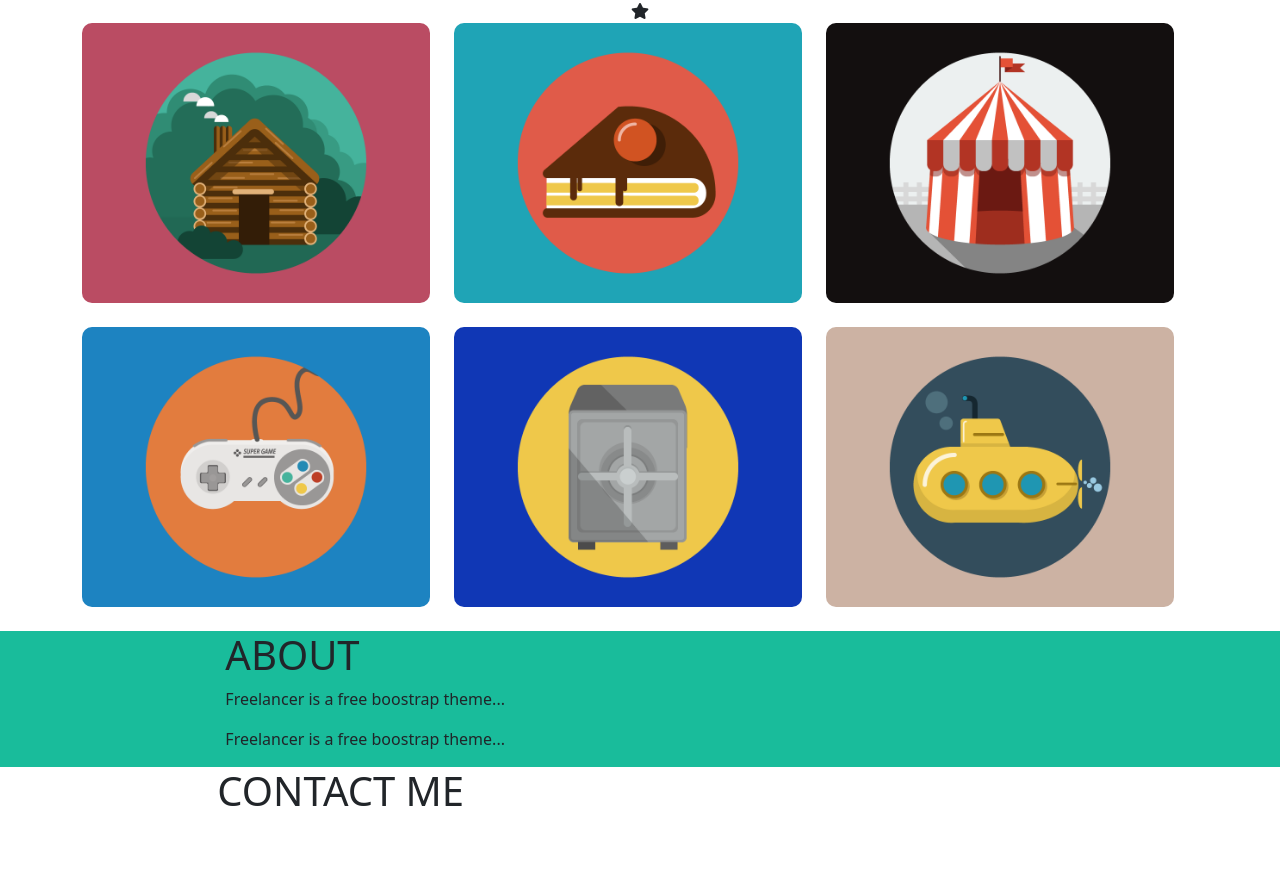
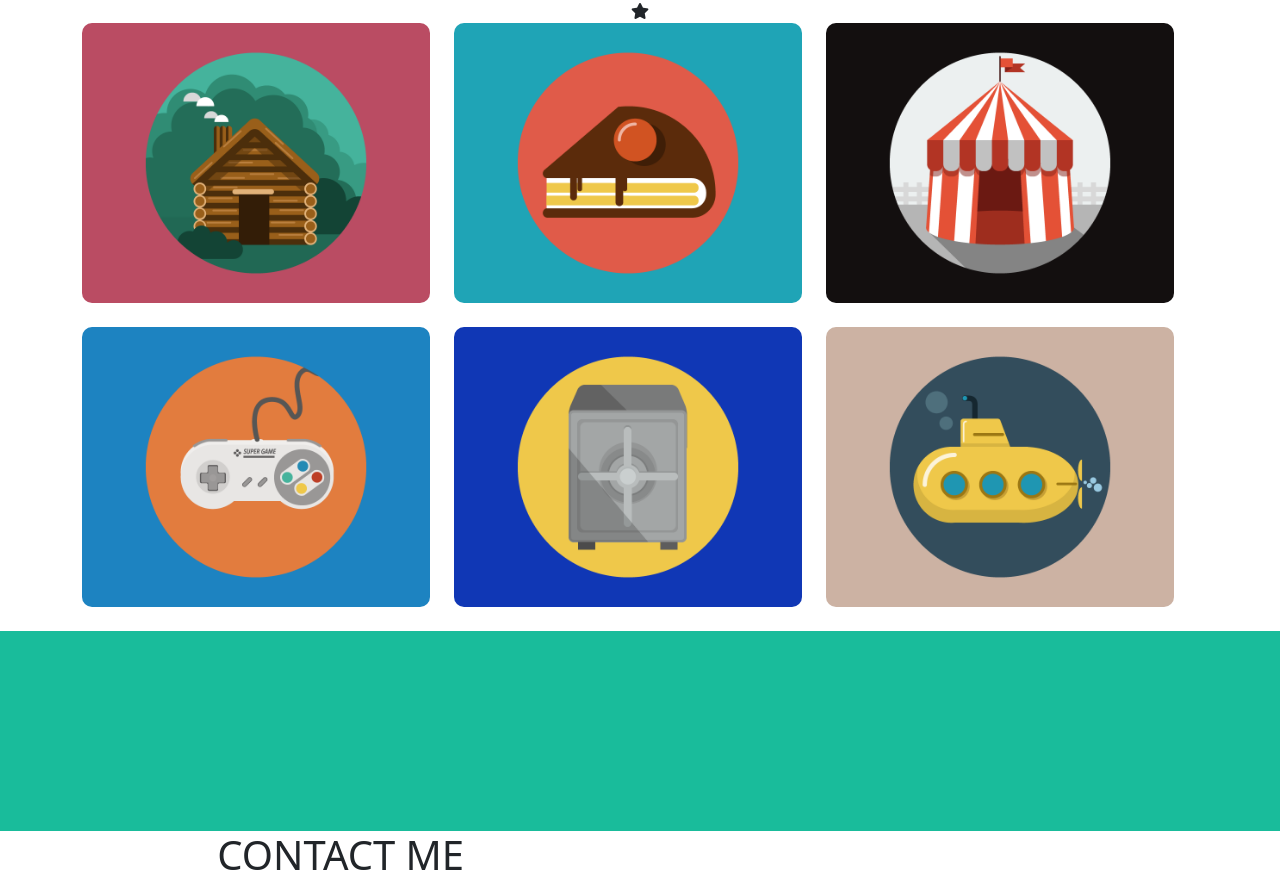
Before and after one commit to NoemiPatermo/html-css-bootstrap-freelancer, a plain HTML site: page index.html in a window 1280 px wide. Shown: the part 549-1436 px from the top of the page. Before the commit the page ends 1372 px from the top, so only its background shows below. Drawn offline with nearby package versions, Linux system fonts and the light colour scheme.

Commit message:
in fieri

```diff
--- a/css/style.css
+++ b/css/style.css
@@ -62,6 +62,10 @@ header img{
 .main-content-6{
     background-image: url(../img/submarine.png);
 }
+.article-container{
+    background-color: #19bc9b;
+    height: 200px;
+}
 /*
 
 article{
--- a/index.html
+++ b/index.html
@@ -10,7 +10,7 @@
     <title>bootstrap-freelancer</title>
 </head>
 <body>
-    <div class="header-container container-fluid">
+    <div class="container-fluid">
         <nav class="row"></nav>
             <header class="row">
                 <div class="header-content">
@@ -62,22 +62,12 @@
                         <div class="main-content-6"></div>
                     </div>
                 </div>
-
         </main>
     </div>
-    <div class="container-fluid">
+
+    <div class="article-container justify-content center">
         <article class="row">
-            <div class="offset-lg-2 col-lg-8 col-md-12 col-xs-12">
-                <h1>ABOUT</h1>
-                <div class="row-about">
-                    <div class="col-lg-8 col-md-6 col-xs-12">
-                         <p>Freelancer is a free boostrap theme...</p>
-                    </div>
-                    <div class="col-lg-8 col-md-6 col-xs-12">
-                        <p>Freelancer is a free boostrap theme...</p>
-                    </div>
-                </div>
-            </div>
+           <div class=""></div>
         </article>
     </div>
 
```
